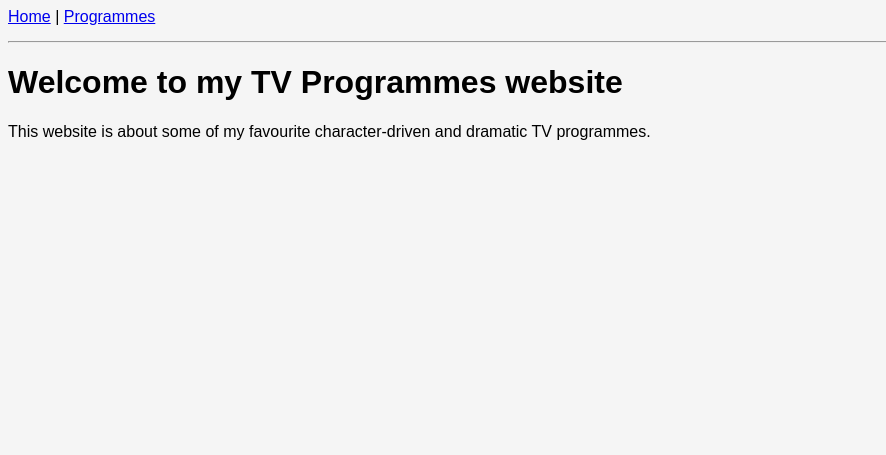
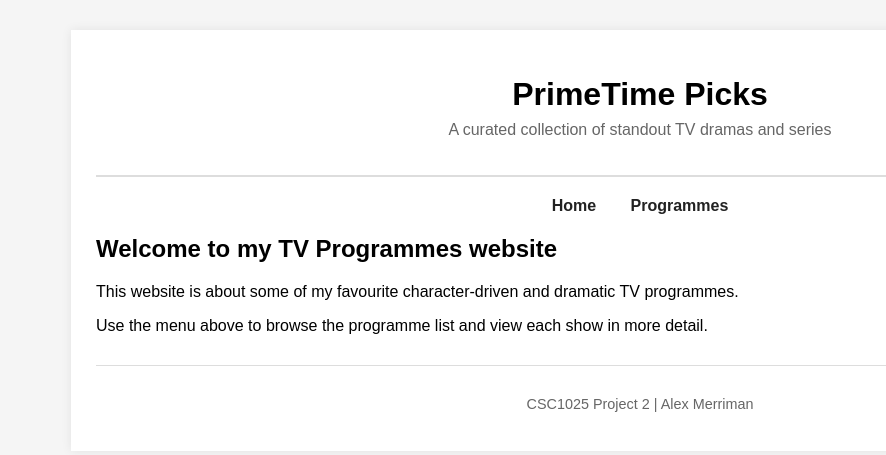
Before and after one commit to alexmerriman/primetime-picks, a Django app: page / in a window 1280 px wide. Shown: the top 455 px of the page, without its empty margins (0-886 px from the left). Run offline with Django 5.2, Linux system fonts and the light colour scheme.

Commit message:
Added styled site-wide layout with header navigation and footer

```diff
--- a/static/main.css
+++ b/static/main.css
@@ -1,33 +1,61 @@
 body {
     background-color: #f5f5f5;
     font-family: Arial, sans-serif;
+    margin: 0;
+    padding: 0;
 }
 
-.programme-image {
-    max-width: 220px;
-    height: auto;
-    display: block;
-    margin-bottom: 15px;
+.wrapper {
+    width: 85%;
+    max-width: 1100px;
+    margin: 30px auto;
+    background-color: white;
+    padding: 25px;
+    box-shadow: 0 0 10px rgba(0, 0, 0, 0.08);
 }
 
-nav {
-    margin-bottom: 15px;
+.site-header {
+    text-align: center;
+    padding-bottom: 20px;
+    border-bottom: 2px solid #ddd;
 }
 
-table {
-    border-collapse: collapse;
-    width: 100%;
+.site-header h1 {
+    margin-bottom: 8px;
 }
 
-th, td {
-    padding: 8px;
-    text-align: left;
+.site-header p {
+    margin-top: 0;
+    color: #666;
 }
 
-.table-image {
-    max-width: 80px;
-    height: auto;
-    display: block;
+.site-nav {
+    margin: 20px 0;
+    text-align: center;
+}
+
+.site-nav a {
+    text-decoration: none;
+    color: #222;
+    font-weight: bold;
+    margin: 0 15px;
+}
+
+.site-nav a:hover {
+    text-decoration: underline;
+}
+
+.site-main {
+    margin-top: 20px;
+}
+
+.site-footer {
+    margin-top: 30px;
+    padding-top: 15px;
+    border-top: 1px solid #ddd;
+    text-align: center;
+    color: #666;
+    font-size: 0.9em;
 }
 
 .detail-container {
@@ -38,7 +66,7 @@ th, td {
 }
 
 .detail-image img {
-    width: 200px;
+    width: 180px;
     height: auto;
     border-radius: 6px;
 }
@@ -46,3 +74,25 @@ th, td {
 .detail-info {
     max-width: 600px;
 }
+
+.table-image {
+    width: 70px;
+    height: auto;
+}
+
+table {
+    border-collapse: collapse;
+    width: 100%;
+    margin-top: 15px;
+}
+
+th, td {
+    border: 1px solid #ccc;
+    padding: 10px;
+    text-align: left;
+    vertical-align: top;
+}
+
+th {
+    background-color: #f0f0f0;
+}
--- a/templates/base.html
+++ b/templates/base.html
@@ -11,16 +11,32 @@
     <link rel="stylesheet" href="{% static 'main.css' %}">
 </head>
 <body>
-    <nav>
-        <a href="/">Home</a> |
-        <a href="/programmes/">Programmes</a>
-    </nav>
 
-    <hr>
+    <div class="wrapper">
 
-    {% block main_content %}
-    <h1>Welcome to my TV Programmes website</h1>
-    <p>This website is about some of my favourite character-driven and dramatic TV programmes.</p>
-    {% endblock %}
+        <header class="site-header">
+            <h1>PrimeTime Picks</h1>
+            <p>A curated collection of standout TV dramas and series</p>
+        </header>
+
+        <nav class="site-nav">
+            <a href="/">Home</a>
+            <a href="/programmes/">Programmes</a>
+        </nav>
+
+        <main class="site-main">
+            {% block main_content %}
+            <h2>Welcome to my TV Programmes website</h2>
+            <p>This website is about some of my favourite character-driven and dramatic TV programmes.</p>
+            <p>Use the menu above to browse the programme list and view each show in more detail.</p>
+            {% endblock %}
+        </main>
+
+        <footer class="site-footer">
+            <p>CSC1025 Project 2 | Alex Merriman</p>
+        </footer>
+
+    </div>
+
 </body>
 </html>
```
